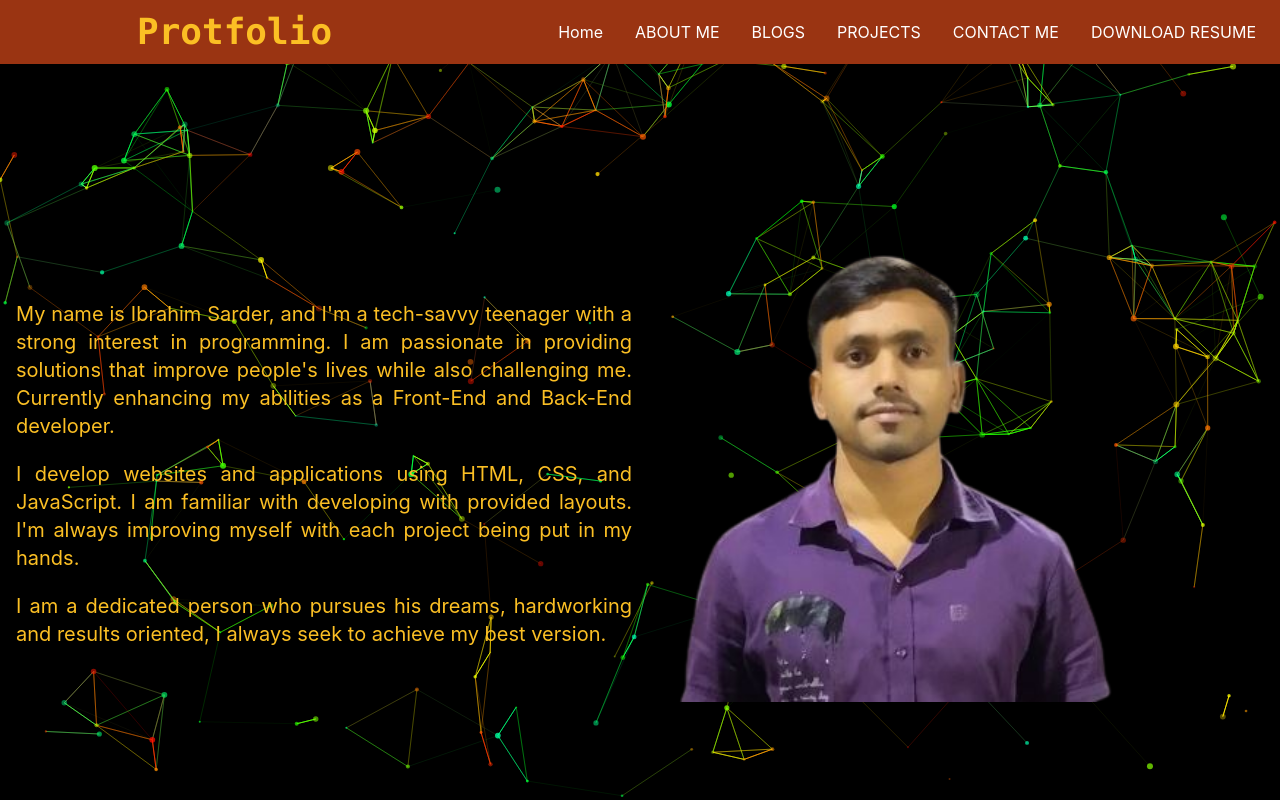
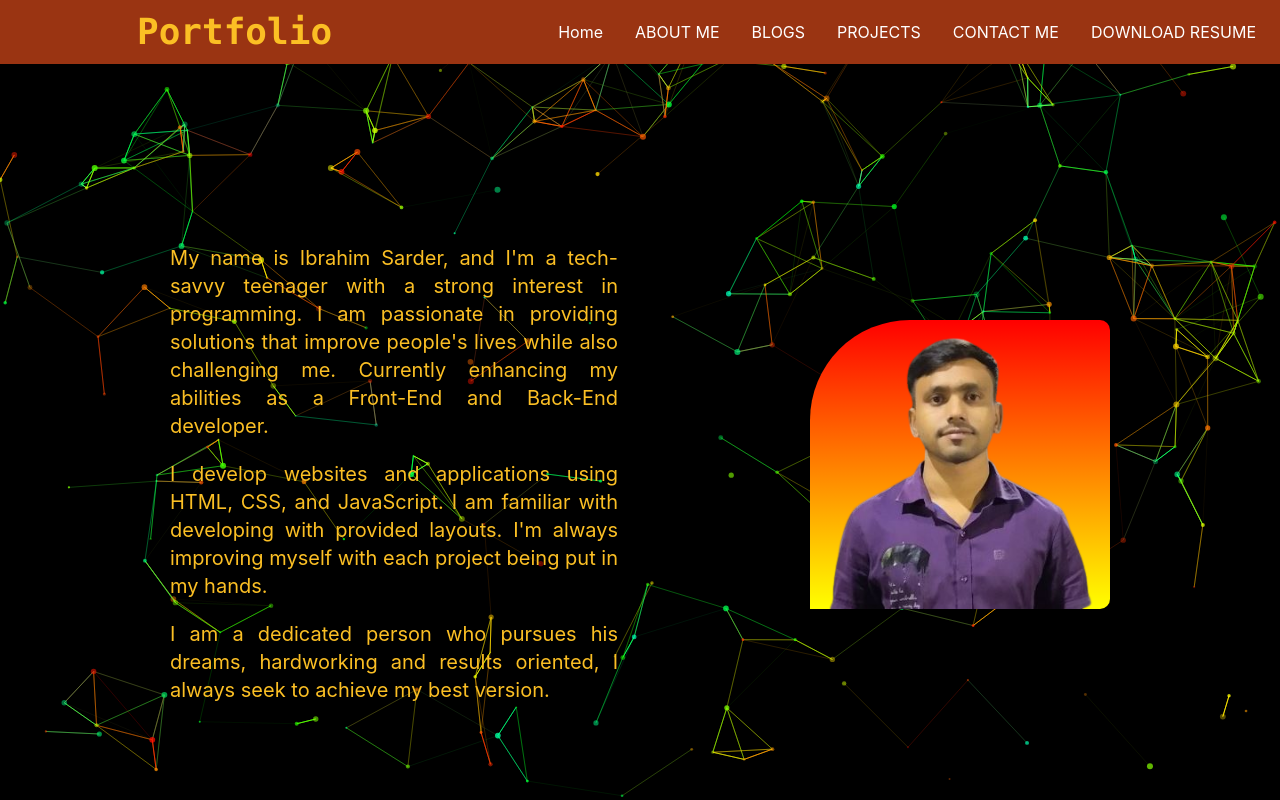
Before and after one commit to engr-ibrahimsarder/react-protfolio, a React (Create React App) app: page /about in a window 1280 px wide. Shown: the top 800 px of the page. Built offline with nearby package versions, Linux system fonts and the light colour scheme.

Commit message:
project add

```diff
--- a/public/index.html
+++ b/public/index.html
@@ -24,7 +24,7 @@
       work correctly both with client-side routing and a non-root public URL.
       Learn how to configure a non-root public URL by running `npm run build`.
     -->
-    <title>Ibrahim | Protfolio</title>
+    <title>Ibrahim | Portfolio</title>
   </head>
   <body>
     <noscript>You need to enable JavaScript to run this app.</noscript>
--- a/src/components/Home/About.js
+++ b/src/components/Home/About.js
@@ -1,14 +1,15 @@
 import React from 'react';
 import photo from '../../accesst/photo.png'
+import './Banner.css';
 
 const About = () => {
   return (
     <div class="hero min-h-screen">
     <div class="hero-content flex-col lg:flex-row-reverse">
-      <div className='w-6/12 animate__animated animate__fadeInDown'>
-      <img style={{width:'80%'}} src={photo} alt=''></img>
+      <div id='bg' className='w-6/12 animate__animated animate__fadeInDown'>
+      <img style={{width:'100%'}} src={photo} alt=''></img>
       </div>
-      <div className='w-6/12 animate__animated animate__fadeInUp'>
+      <div className='w-6/12 animate__animated animate__fadeInUp lg:pr-44'>
         <h1 class="text-xl text-justify text-amber-400 my-5">
         My name is Ibrahim Sarder, and I'm a tech-savvy teenager with a strong interest in programming. I am passionate in providing solutions that improve people's lives while also challenging me. Currently enhancing my abilities as a Front-End and Back-End developer.</h1>
 
--- a/src/components/Home/Banner.js
+++ b/src/components/Home/Banner.js
@@ -13,7 +13,7 @@ const Banner = () => {
       <div className='animate__animated animate__backInLeft lg:pr-44'>
         <h1 class="text-6xl font-bold text-amber-400">Hi</h1>
         <h2 class="py-3 text-6xl font-bold text-amber-400">I'm Ibrahim</h2>
-        <h3  class="py-3 text-5xl font-bold"><span id='effect'>Software</span> <span className='text-amber-400'>Engineer</span></h3>
+        <h3  class="py-3 text-5xl font-bold"><span id='effect'>Web developer</span> </h3>
         <h2 class="py-3 text-xl text-gray-300">I'm a passionate web developer with a focus on web development with JavaScript.</h2>
         <Link to='/contact' class="btn btn-wide btn-outline btn-warning text-xl font-bold" data-micron="bounce">Contact</Link>
       </div>
--- a/src/components/Shared/Navbar.js
+++ b/src/components/Shared/Navbar.js
@@ -22,7 +22,7 @@ const Navbar = () => {
         {menuItem}
         </ul>
       </div>
-      <button class="btn btn-ghost normal-case text-4xl font-mono text-bold text-amber-400 lg:ml-28">Protfolio</button>
+      <button class="btn btn-ghost normal-case text-4xl font-mono text-bold text-amber-400 lg:ml-28">Portfolio</button>
     </div>
     <div class="navbar-center hidden lg:flex">
       <ul class="menu menu-horizontal p-0">
```
